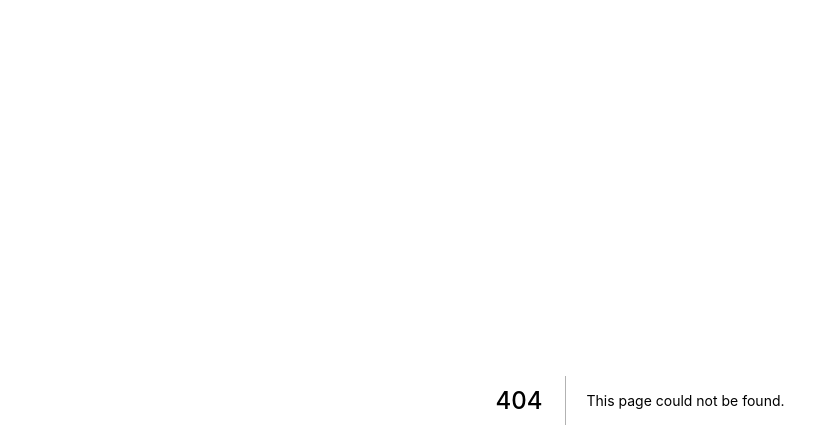
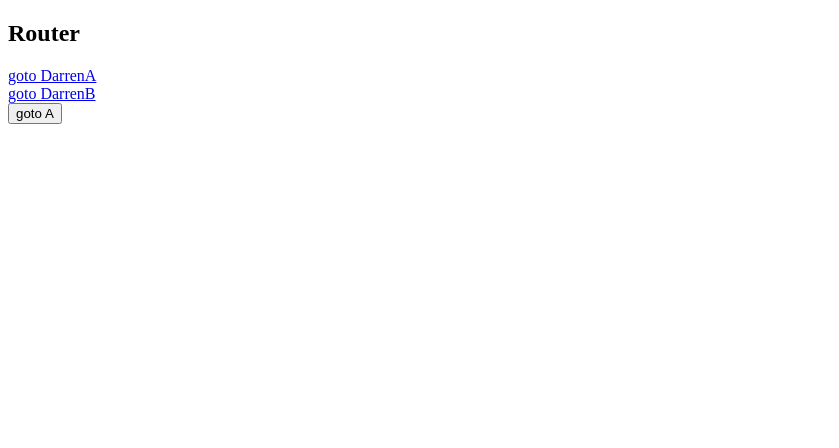
Before and after one commit to Darrenjoe/bossapp, a Next.js app in the folder NextDemo/: page /router in a window 1280 px wide. Before the commit this address had no page. Shown: the top 448 px of the page, without its empty margins (0-839 px from the left). Built offline with nearby package versions, Linux system fonts and the light colour scheme.

Commit message:
next/router

```diff
--- /dev/null
+++ b/NextDemo/pages/router.js
@@ -0,0 +1,30 @@
+import React from "react";
+import Link from "next/link";
+import Router from "next/router";
+
+const Home = () => (
+  <div>
+    <h2>Router</h2>
+    <div>
+      <Link href="/DarrenA">
+        <a>goto DarrenA</a>
+      </Link>
+    </div>
+    <div>
+      <Link href="/DarrenB">
+        <a>goto DarrenB</a>
+      </Link>
+    </div>
+    <div>
+      <button
+        onClick={() => {
+          Router.push("/DarrenA");
+        }}
+      >
+        goto A
+      </button>
+    </div>
+  </div>
+);
+
+export default Home;
```
Also changed, not shown: NextDemo/pages/DarrenA.js (added, +10 -0 lines), NextDemo/pages/DarrenB.js (added, +10 -0 lines).
